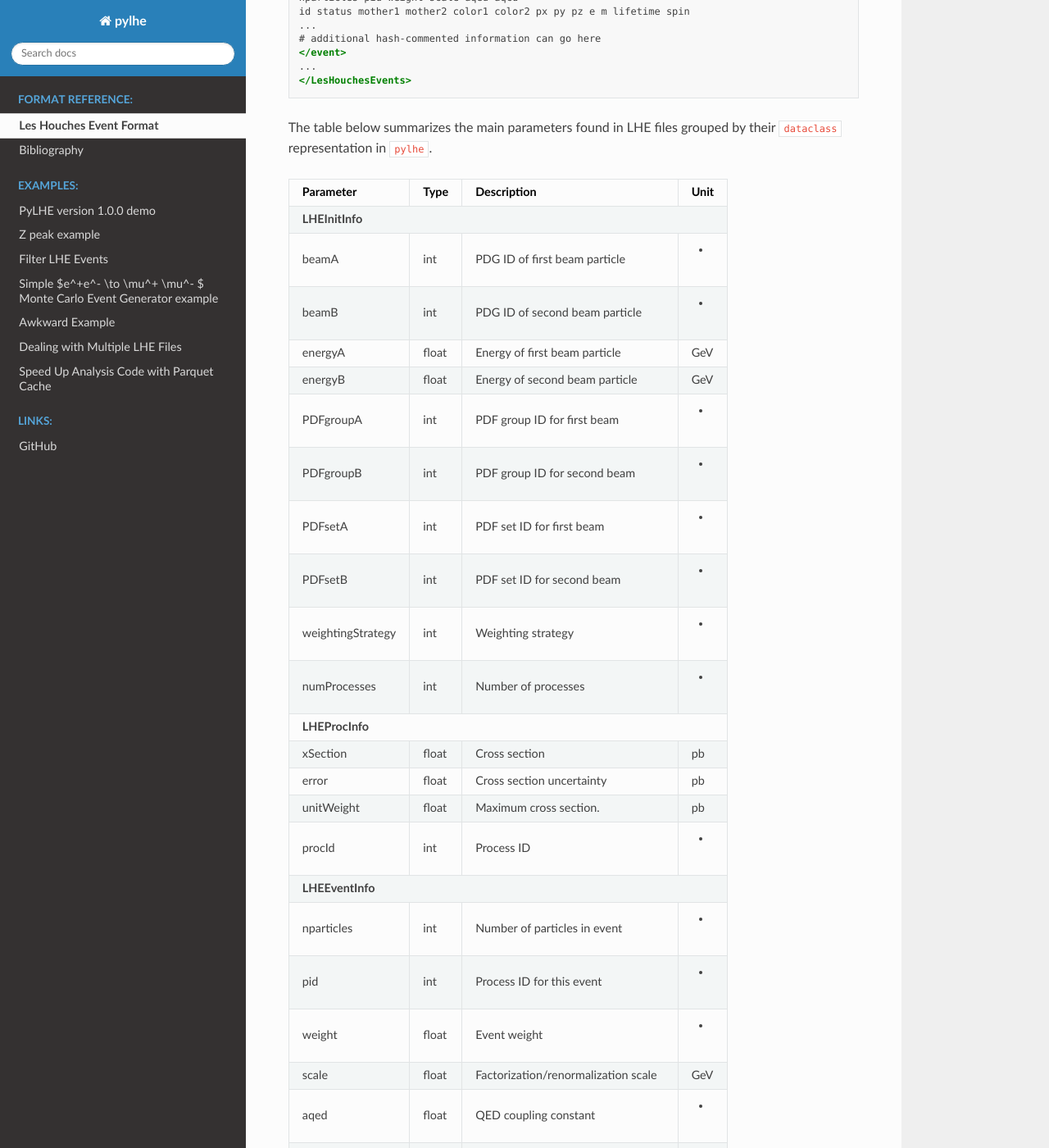
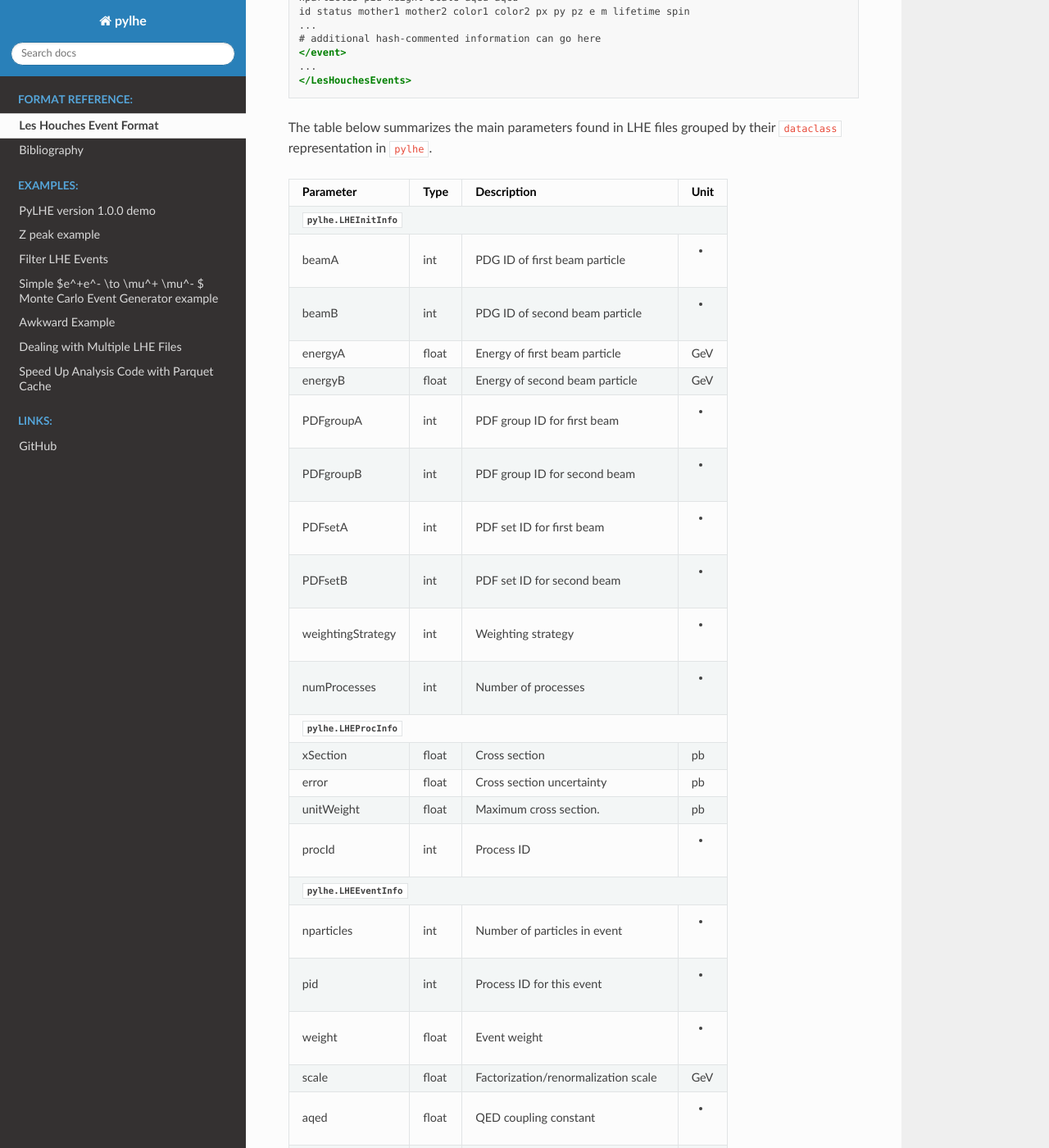
Before and after one commit to scikit-hep/pylhe, a Sphinx documentation site: the page built from docs/source/lhe.rst, in a window 1280 px wide and 1400 px high, scrolled down 506 px. Shown: the whole window at 82% size. Built offline with Sphinx 7.4.7 and the Read the Docs theme 3.1.0, drawn with Linux system fonts in a browser that asks for light colours; cross-references to code outside the pages are shown as plain code; some of the changed text lies outside the part shown.

Commit message:
Link classes

```diff
--- a/docs/source/lhe.rst
+++ b/docs/source/lhe.rst
@@ -30,7 +30,7 @@
 +-------------------+-------+--------------------------------------+------+
 | Parameter         | Type  | Description                          | Unit |
 +===================+=======+======================================+======+
-| **LHEInitInfo**                                                         |
+| :py:class:`pylhe.LHEInitInfo`                                           |
 +-------------------+-------+--------------------------------------+------+
 | beamA             | int   | PDG ID of first beam particle        | -    |
 +-------------------+-------+--------------------------------------+------+
@@ -52,7 +52,7 @@
 +-------------------+-------+--------------------------------------+------+
 | numProcesses      | int   | Number of processes                  | -    |
 +-------------------+-------+--------------------------------------+------+
-| **LHEProcInfo**                                                         |
+| :py:class:`pylhe.LHEProcInfo`                                           |
 +-------------------+-------+--------------------------------------+------+
 | xSection          | float | Cross section                        | pb   |
 +-------------------+-------+--------------------------------------+------+
@@ -62,7 +62,7 @@
 +-------------------+-------+--------------------------------------+------+
 | procId            | int   | Process ID                           | -    |
 +-------------------+-------+--------------------------------------+------+
-| **LHEEventInfo**                                                        |
+| :py:class:`pylhe.LHEEventInfo`                                          |
 +-------------------+-------+--------------------------------------+------+
 | nparticles        | int   | Number of particles in event         | -    |
 +-------------------+-------+--------------------------------------+------+
@@ -76,7 +76,7 @@
 +-------------------+-------+--------------------------------------+------+
 | aqcd              | float | QCD coupling constant                | -    |
 +-------------------+-------+--------------------------------------+------+
-| **LHEParticle**                                                         |
+| :py:class:`pylhe.LHEParticle`                                           |
 +-------------------+-------+--------------------------------------+------+
 | id                | int   | PDG particle ID                      | -    |
 +-------------------+-------+--------------------------------------+------+
```
